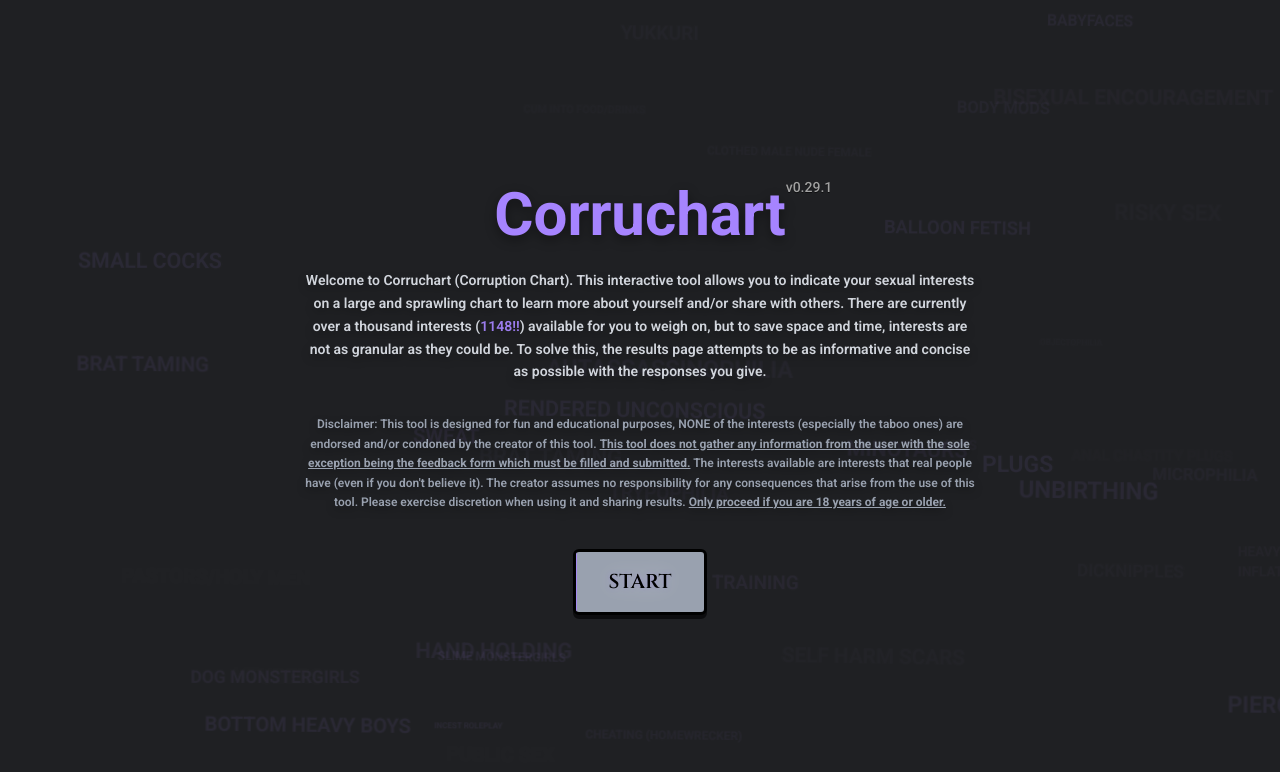
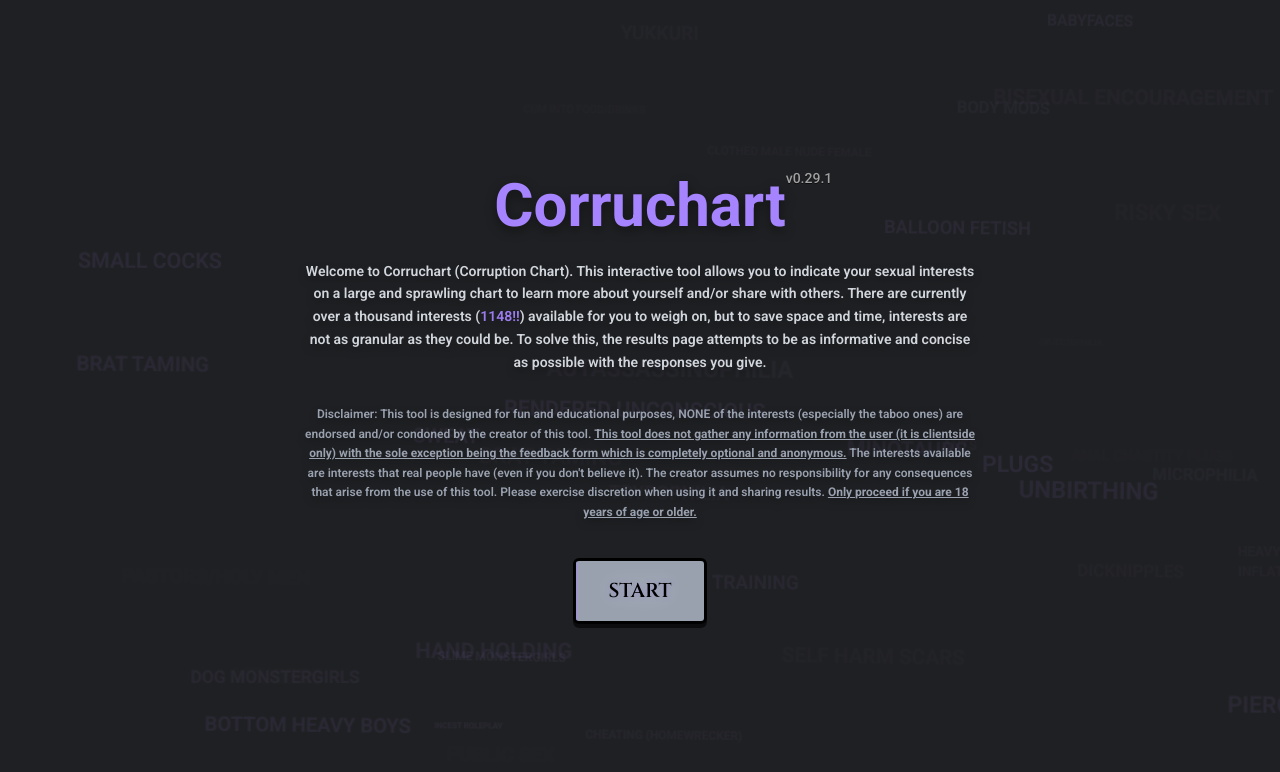
Before and after one commit to badminute/corruchart-dev, a Next.js app: page / in a window 1280 px wide. Shown: the top 772 px of the page. Built offline with nearby package versions, Linux system fonts and the light colour scheme.

Commit message:
0.29.1 - little fixes 2

```diff
--- a/app/page.tsx
+++ b/app/page.tsx
@@ -66,7 +66,7 @@ export default function HomePage() {
 
                     {/* Disclaimer */}
                     <p className="text-xs sm:text-md text-gray-400 mb-7 sm:mb-9 leading-relaxed max-w-2xl text-center drop-shadow-[0_4px_4px_rgba(0,0,0,0.3)] ">
-                        Disclaimer: This tool is designed for fun and educational purposes, NONE of the interests (especially the taboo ones) are endorsed and/or condoned by the creator of this tool. <u><b>This tool does not gather any information from the user with the sole exception being the feedback form which must be filled and submitted.</b></u> The interests available are interests that real people have (even if you don't believe it). The creator assumes no responsibility for any consequences that arise from the use of this tool. Please exercise discretion when using it and sharing results. <u><b>Only proceed if you are 18 years of age or older.</b></u>
+                        Disclaimer: This tool is designed for fun and educational purposes, NONE of the interests (especially the taboo ones) are endorsed and/or condoned by the creator of this tool. <u><b>This tool does not gather any information from the user (it is clientside only) with the sole exception being the feedback form which is completely optional and anonymous.</b></u> The interests available are interests that real people have (even if you don't believe it). The creator assumes no responsibility for any consequences that arise from the use of this tool. Please exercise discretion when using it and sharing results. <u><b>Only proceed if you are 18 years of age or older.</b></u>
                     </p>
 
                     {/* START Button */}
--- a/data/descriptions.ts
+++ b/data/descriptions.ts
@@ -1135,7 +1135,7 @@ export const DESCRIPTIONS: Record<string, string> = {
     "werewolves": "Attraction to werewolves and arousal from scenarios involving them.",
     "wet-and-messy": "A fetish involving covering a person (or oneself) in messy substances like food, mud, slime, or whipped cream.",
     "wet-dreams": "Involuntary erotic dreams that result in orgasm during sleep (nocturnal emission).",
-    "wet-hair": "The appearance of wet, shiny, glossy hair, often as a result of .",
+    "wet-hair": "The appearance of wet, shiny, glossy hair, often as a result of showering or swimming in a pool.",
     "wetlook": "The look of wet clothing or the feeling while wearing them.",
     "whips-whipping": "The act of whipping or being whipped.",
     "wide-hips": "Wide hips, significantly larger than the waist.",
```
